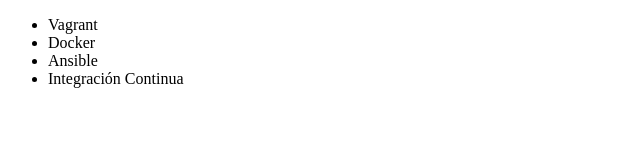
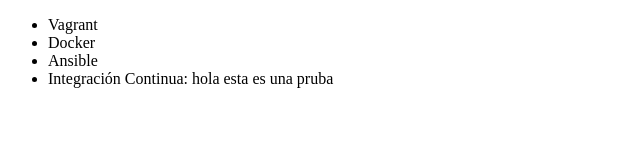
Before and after one commit to Whisper73/pruebagit, a plain HTML site: page index.html in a window 1280 px wide. Shown: the whole page, without its empty margins (0-640 px from the left). Drawn offline with Linux system fonts and the light colour scheme.

Commit message:
hola esto es una nueva modificacion de prueba

```diff
--- a/index.html
+++ b/index.html
@@ -9,7 +9,7 @@
             <li>Vagrant</li>
             <li>Docker</li>
             <li>Ansible</li>
-            <li>Integración Continua</li>
+            <li>Integración Continua: hola esta es una pruba</li>
         </ul>
     </body>
 </html>
```
